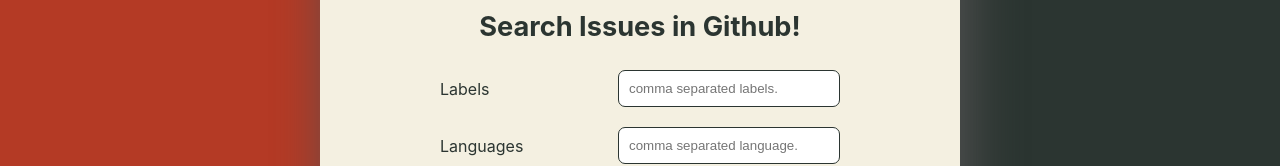
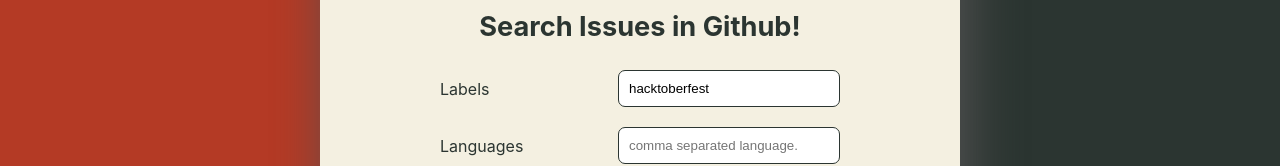
Before and after one commit to ProCode2/github-search, a Svelte app: page / in a window 1280 px wide. Shown: the part 242-408 px from the top of the page. Built offline with nearby package versions, Linux system fonts and the light colour scheme.

Commit message:
Set hacktoberfest label as default (#7)

```diff
--- a/src/App.svelte
+++ b/src/App.svelte
@@ -1,5 +1,5 @@
 <script>
-  let labels = "";
+  let labels = "hacktoberfest";
   let lans = "";
   let repos = "";
   let orgs = "";
```
